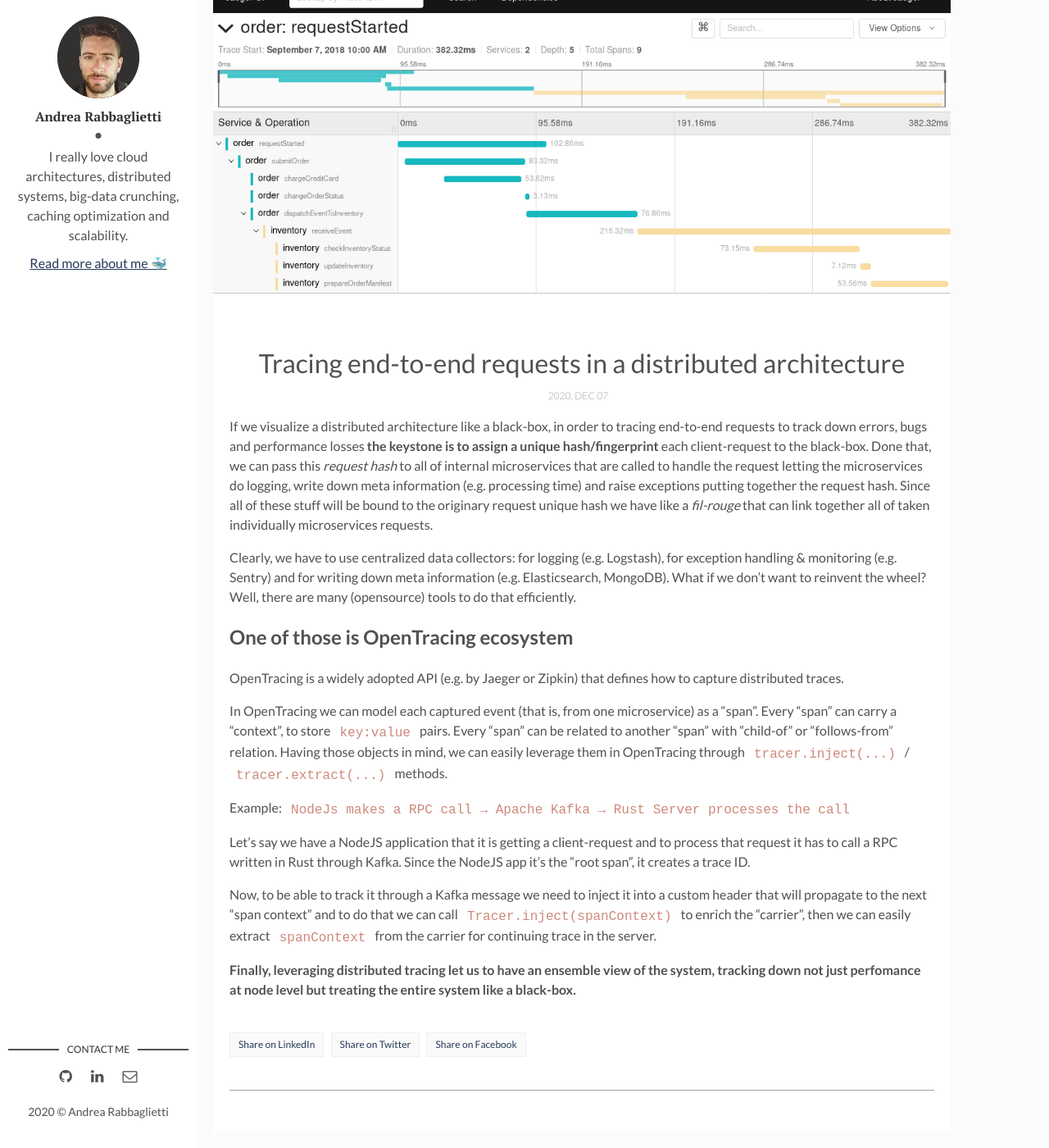
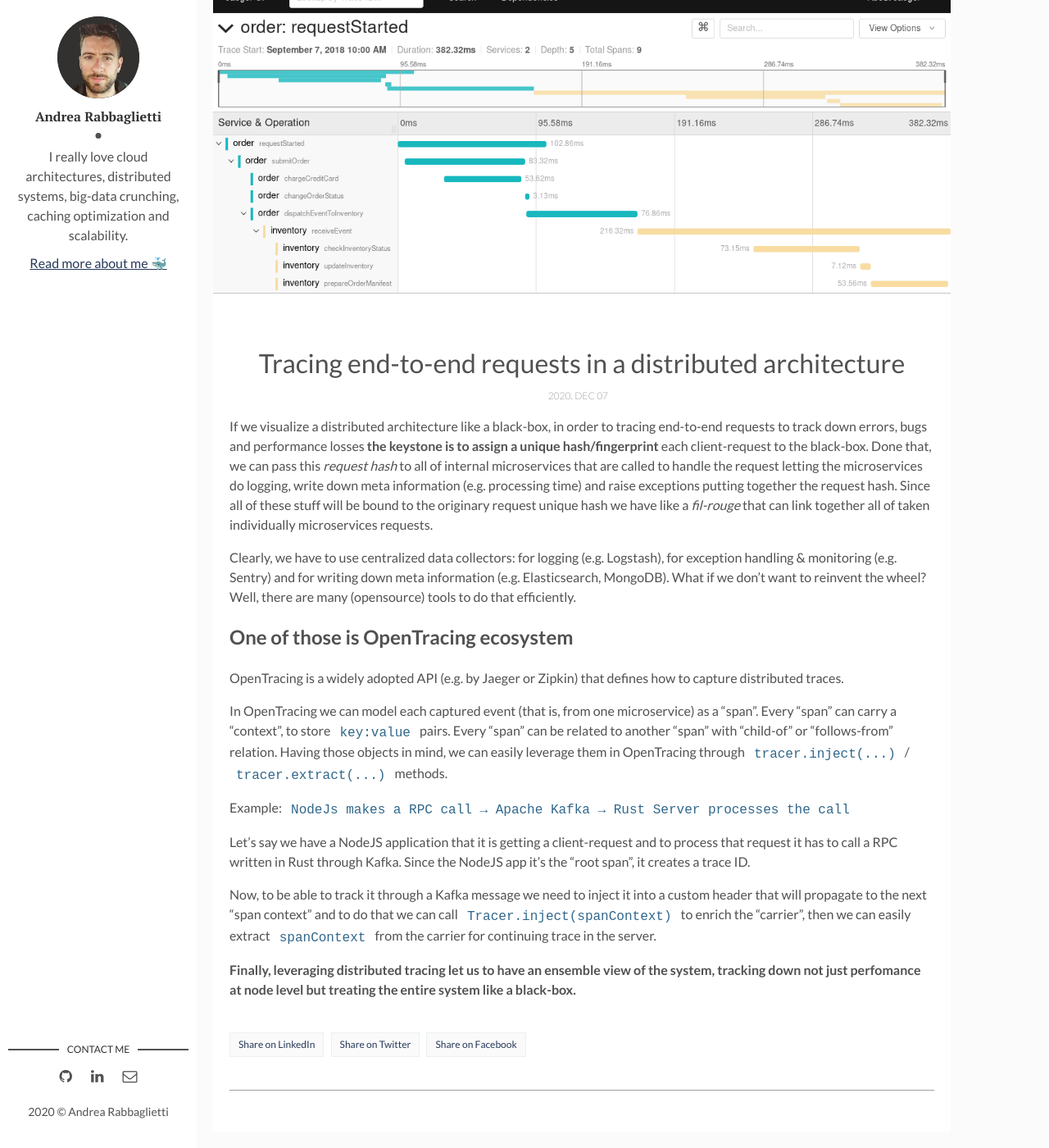
Before and after one commit to rabbagliettiandrea/rabbagliettiandrea.github.io, a Jekyll site: the page built from _posts/2020-12-07-tracing-end-to-end-requests-in-distributed-architecture.md, in a window 1280 px wide and 1400 px high, scrolled down 40 px. Shown: the whole window at 82% size. Built offline with Jekyll 4.4.1, drawn with Linux system fonts in a browser that asks for light colours.

Commit message:
fix config

```diff
--- a/assets/css/main.css
+++ b/assets/css/main.css
@@ -445,7 +445,7 @@ template {
 }
 
 .highlighter-rouge {
-    color: #ce887b;
+    color: #31678c;
     font-weight: 400;
     -webkit-border-radius: 3px;
     border-radius: 3px;
```
